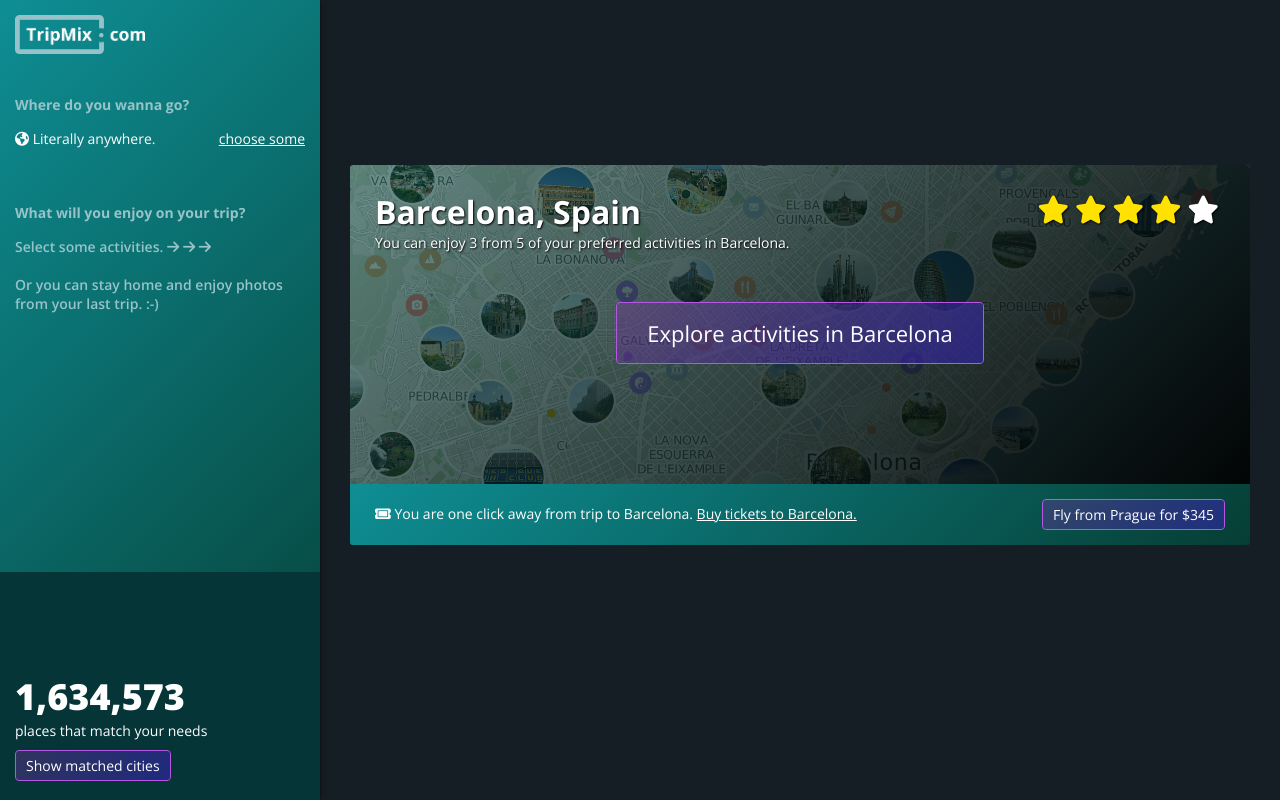
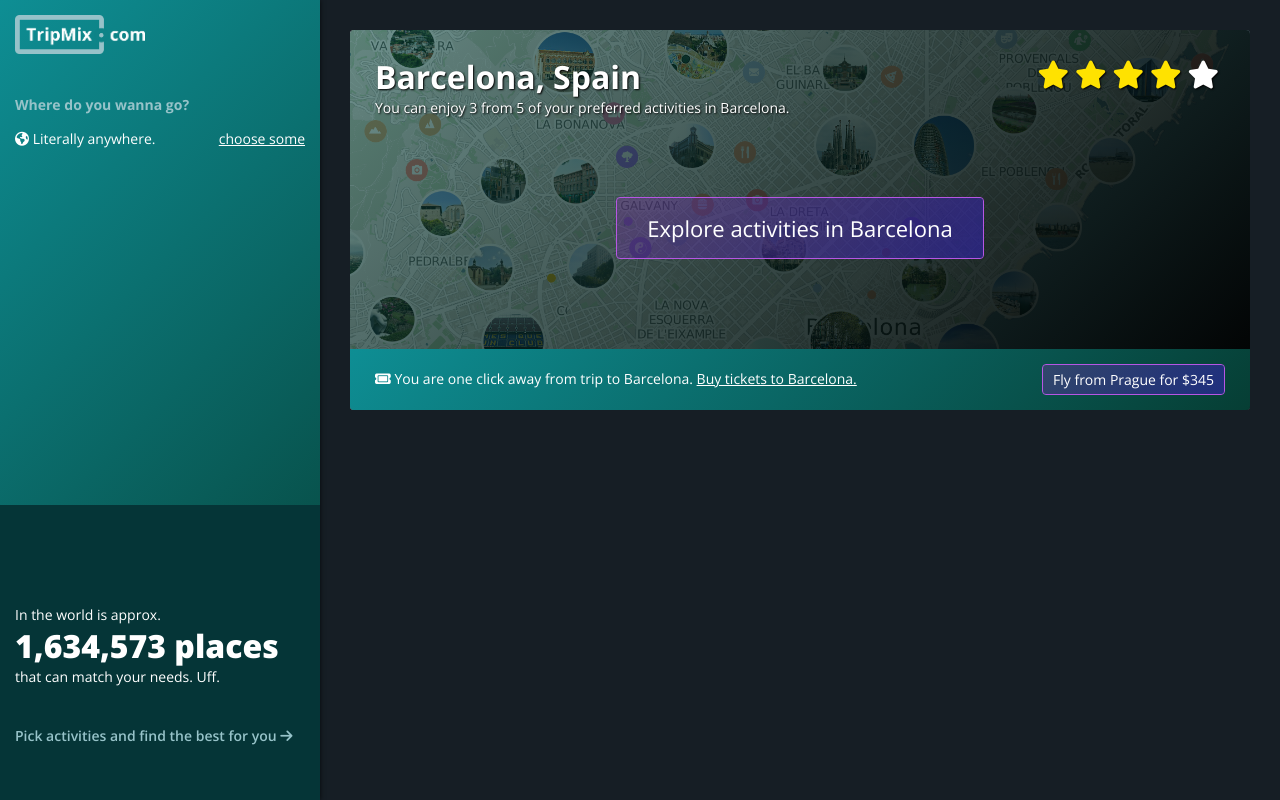
Before and after one commit to nezdemkovski/kiwi-hackathon-frontend, a React (Create React App) app: page /cities-list in a window 1280 px wide. Built offline with nearby package versions, Linux system fonts and the light colour scheme; a web font is replaced by a local one.

Commit message:
my changes in sidebar

```diff
--- a/src/App.js
+++ b/src/App.js
@@ -160,6 +160,14 @@ class App extends Component {
           <div className="column--right">
 
             <Route
+                exact
+                path="/"
+                render={() => {
+                  return <div className="placeholder" />;
+                }}
+            />
+
+            <Route
               exact
               path="/"
               render={() =>
--- a/src/CitiesCount.js
+++ b/src/CitiesCount.js
@@ -70,7 +70,7 @@ class CitiesCount extends Component {
           this.text = node;
         }}
       >
-        {this.state.count}
+        {this.state.count} places
       </div>
     );
   }
--- a/src/Sidebar.js
+++ b/src/Sidebar.js
@@ -31,7 +31,10 @@ class Sidebar extends Component {
           <div className="button--link">choose some</div>
         </div>
 
-        <div className="title">What will you enjoy on your trip?</div>
+          {this.props.chosenTiles.length !== 0
+              ? <div className="title">What will you enjoy on your trip?</div>
+              : null}
+
 
         {this.props.chosenTiles.map(tile =>
           <div
@@ -48,18 +51,11 @@ class Sidebar extends Component {
           </div>,
         )}
 
-        {this.props.chosenTiles.length === 0
-          ? <div className="empty-state">
-              Select some activities.{' '}
-              <i className="fa fa-arrow-right" aria-hidden="true" />{' '}
-              <i className="fa fa-arrow-right" aria-hidden="true" />{' '}
-              <i className="fa fa-arrow-right" aria-hidden="true" />
-              <br /><br />Or you can stay home and enjoy photos from your
-              last trip. :-)
-            </div>
-          : null}
+        <div className="button--huge">
 
-        <div className="button--huge">
+            {this.props.chosenTiles.length === 0
+                ? <div>In the world is approx.</div>
+                : <div>In the world is exactly</div>}
           <div className="count">
             <CitiesCount
               count={
@@ -69,15 +65,22 @@ class Sidebar extends Component {
               }
             />
           </div>
-          <div className="">
-            places that match your needs
-          </div>
-            <Link to="/cities-list">
-                <div className="button-transparent small">
+              {this.props.chosenTiles.length === 0
+                  ? <div>that can match your needs. Uff.</div>
+                  : <div>that match your needs.</div>}
+
+            {this.props.chosenTiles.length === 0
+                ? <div className="empty-state">
+              Pick activities and find the best for you  {'     '}<i className="fa fa-arrow-right" aria-hidden="true" />
+            </div>
+                : <Link to="/cities-list">
+                <div className="button-transparent">
                     <div className="bg" />
-                    <div className="text">Show matched cities </div>
+                    <div className="text">Show these places <i className="fa fa-chevron-right" aria-hidden="true"></i>
+                    </div>
                 </div>
-            </Link>
+            </Link>}
+
         </div>
       </div>
     );
--- a/styles/index.scss
+++ b/styles/index.scss
@@ -65,7 +65,7 @@ body {
   @include gradient;
 
   .empty-state {
-    margin: 15px;
+    margin: 40px 0;
     color: $color--accent;
     font-weight: 600;
 
@@ -220,8 +220,13 @@ button:focus {
 .column--right {
   width: 75%;
   background-color: $color--background;
-  padding: 150px 15px 25px;
+  padding: 15px 15px 25px;
   margin-left: 25%;
+
+  .placeholder {
+    height: 135px;
+    width: 100%;
+  }
 
   &:after {
     content: "";
@@ -315,6 +320,19 @@ button:focus {
     &.selected {
       .gradient-layer {
         @include gradient-yellow
+
+      }
+
+      &:after {
+        content:'';
+        background-image: url(../images/check.png);
+        background-size: cover;
+        height: 20px;
+        width: 20px;
+        position: absolute;
+        z-index: 20;
+        right: 15px;
+        top: 15px;
 
       }
     }
@@ -447,14 +465,17 @@ button:focus {
   margin-top: 30px;
   position: absolute;
   bottom: 0; left: 0; right: 0;
+  transition: ease-in-out 0.5s height;
 
   .count {
     font-weight: 800;
-    font-size: 36px;
+    font-size: 32px;
   }
 
   .button-transparent{
     margin-top: 10px !important;
+    margin-bottom: 10px !important;
+
   }
 }
 
@@ -551,7 +572,7 @@ button:focus {
   font-size: 22px;
   border-radius: 4px;
   color: white;
-  margin: 50px auto;
+  margin: 80px auto 0;
   position: relative;
   cursor: pointer;
   overflow:hidden;
```
Also changed, not shown: src/static/css/index.css, src/static/images/check.png (added).
